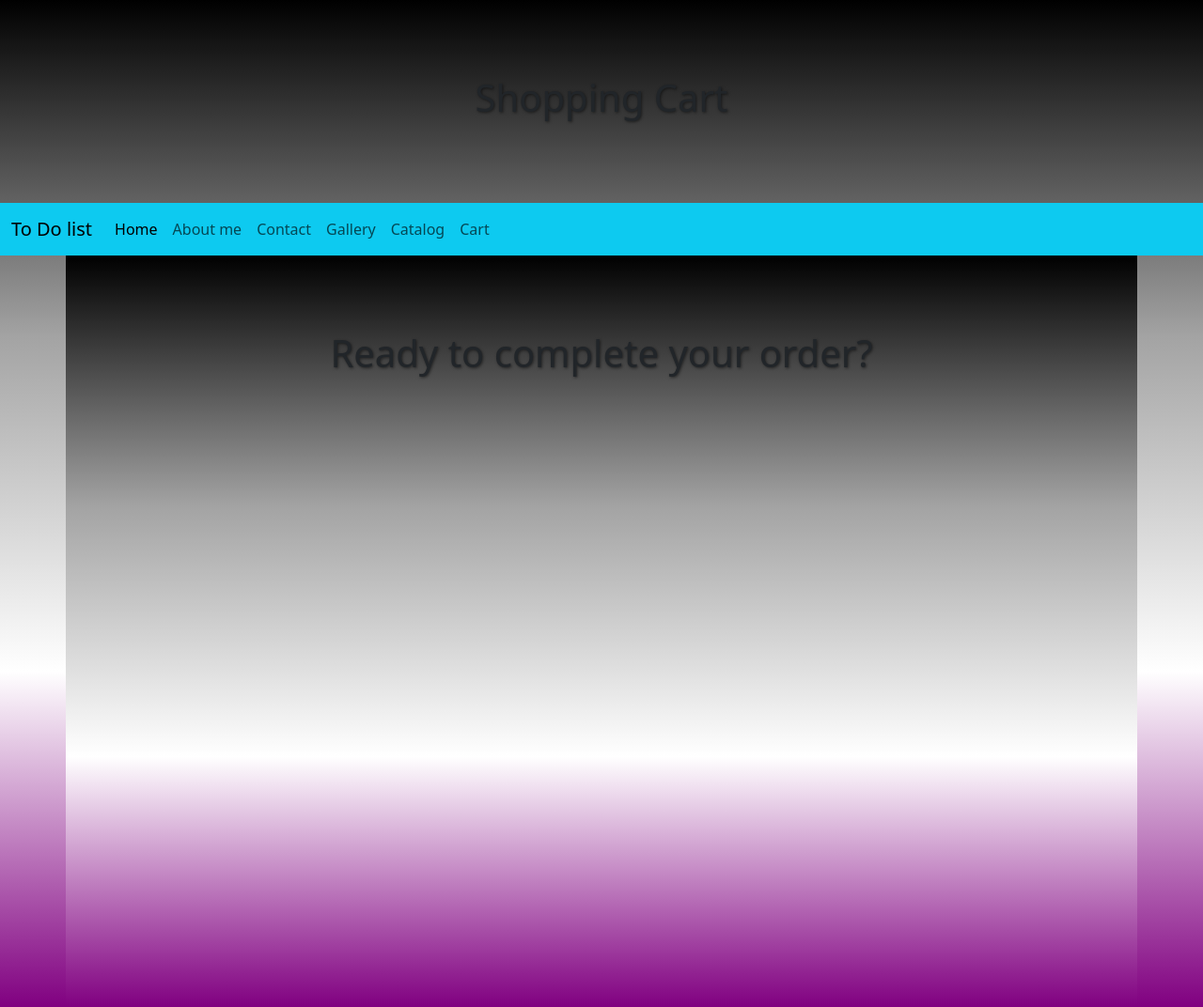
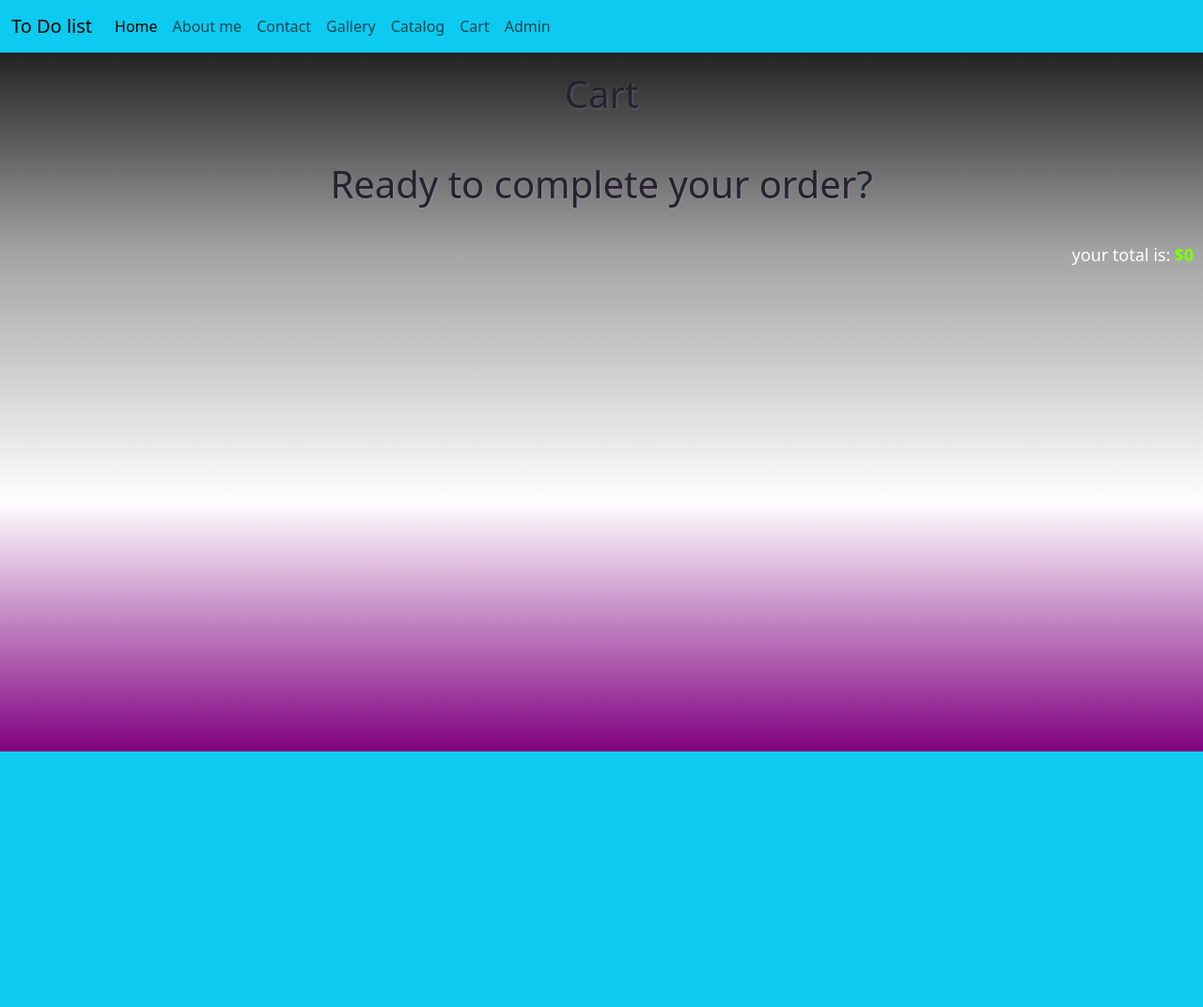
Before and after one commit to PatrickL32/to-do-list, a Flask app: page /cart in a window 1280 px wide. Shown: the whole page at 94% size. After the commit the page ends 800 px from the top, so only its background shows below. Run offline with Flask 3, Linux system fonts and the light colour scheme.

Commit message:
final comit!

```diff
--- a/apps.py
+++ b/apps.py
@@ -112,26 +112,41 @@ def cart():
     We have the title on the cart_list
     but we need all the data of each product, not just the titles
 
-
     we get the title,
     we find the product for that title
     we send the list of prods instead of just the titles
     """
-    cart_prods =[]
+    cart_prods = []
     for title in cart_list:
         for prod in all_products:
-            if prod["title"]==title:
-                #found the match
+            if prod["title"] == title:
+                # found the match
                 cart_prods.append(prod)
 
+    total = 0
+    for prod in cart_prods:
+        total += prod["price"]
 
+    return render_template("cart.html", cart_prods=cart_prods, total=total)
 
+@server.get("/admin")
+def admin():
+    return render_template("admin.html")
 
+@server.post("/save Product")
+def save_product():
+    title = request.form.get('title')
+    price = request.form.get('price')
+    image = request.form.get('image')
+    # You may want to add logic to save the product here
+    product ={
+        "title": title,
+        "price":  float(price),
+        "image": image
+    }
 
-    return render_template("cart.html", cart_prods=cart_prods)
+    all_products.append(product)
 
-
-
-
+    return redirect(url_for('catalog'))
 
 server.run(debug=True)
--- a/static/css/cart.css
+++ b/static/css/cart.css
@@ -2,10 +2,10 @@
 
 .asexual-flag-background {
   /* Set a minimum height to ensure the gradient is visible */
-  min-height: 100vh;
-  margin: 0;
-  background: linear-gradient(#000000,#A3A3A3,#FFFFFF,#800080);
-  background-size:cover
+min-height: 100vh;
+margin: 0;
+background: linear-gradient(#000000,#A3A3A3,#FFFFFF,#800080);
+background-size:cover
 
 }
 
@@ -13,24 +13,27 @@
 h1 {
     color: var(--asexual-grey);
     text-align: center;
-    padding: 2em;
-    text-shadow: 1px 1px 3px rgba(0,0,0,0.5);
+    padding: 0.5em 0;
+    margin: 0.5em 0;
+    text-shadow: 1px 1px 3px rgba(214, 131, 244, 0.31);
 }
 .item{
     border:solid 1px goldenrod;
     display:flex;
     align-items: center;
-    padding: 16px;
-    margin-top: 16px;
+    padding: 12px;
+    margin-top: 12px auto;
     background:rgb(229, 224, 228);
     border-radius: 10px;
     box-shadow: 0 2px 8px rgba(174, 92, 163, 0.2);
+    max-width: 500px;
+    width: 90%;
 }
 
 img{
     height: 80px;
     width:auto;
-    max-width :120px;
+    max-width :100px;
     border-radius:8px ;
     object-fit:cover;
     margin-right: 16px;
@@ -39,7 +42,23 @@ img{
 
 .item label{
     margin-left: auto;
-    font-weight:bold ;
+    font-weight:bold;
     font: size 20px;
     color: rgb(145, 8,120);
 }
+.info{
+    text-align:right;
+    padding-top: 10px;
+    padding-right:10px;
+}
+
+.info .label{
+    color: white;
+    font-size:18px;
+}
+
+.info .value{
+    color:chartreuse;
+    font-size:18px;
+    font-weight:bold;
+}
--- a/static/css/home.css
+++ b/static/css/home.css
@@ -48,7 +48,7 @@ h1{
 form{
     border:1px solid white;
     border-radius: 6px;
-    background-color:chartreuse;
+    background-color:rgb(236, 166, 15);
     padding:20px;
     width:220px;
     margin-left:auto;
--- a/templates/about.html
+++ b/templates/about.html
@@ -21,11 +21,7 @@
 
         <p> Im out and proud trans guy.</p>
         <p> Happy pride month! </p>
-
-        <form method="POST" action="/addImage">
-            <input name="image" type="url" placeholder="URL of your image" />
-            <button class="btn btin-sm btn-dark">Add</button>
-        </form>
+    <img src="static/Img/IMG-20250616-WA0007.jpg">
     </div>
 
 </main>
--- a/templates/cart.html
+++ b/templates/cart.html
@@ -8,14 +8,12 @@
 </head>
 
 <body class="asexual-flag-background">
+{% include 'navbar.html'%}
     <header>
-        <h1>Shopping Cart</h1>
+        <h1>Cart</h1>
     </header>
 
-    <!-- Include the navbar -->
-{% include 'navbar.html'%}
-
-<main class ="container asexual-flag-background">
+<main>
     <h1> Ready to complete your order?</h1>
 
     {% for prod in cart_prods %}
@@ -26,6 +24,11 @@
     </div>
     {% endfor %}
 
+    <div class="info">
+        <label class="label">your total is:</label>
+        <label class="value">${{ total}}</label>
+    </div>
+
     </main>
 
 </body>
--- a/templates/navbar.html
+++ b/templates/navbar.html
@@ -35,6 +35,10 @@
             <li class="nav-item">
               <a class="nav-link" href="/cart"> Cart</a>
             </li>
+            <li class="nav-item">
+              <a class="nav-link" href="/admin">Admin</a>
+              </li>
+
           </ul>
         </div>
       </div>
```
Also changed, not shown: static/css/about.css (+11 -0 lines), static/css/admin.css (added, +31 -0 lines), templates/Admin.html (added, +46 -0 lines), static/Img/IMG-20250616-WA0007.jpg (added), static/Img/marytrump.jpg (added), static/Img/pride.jpg (added).
